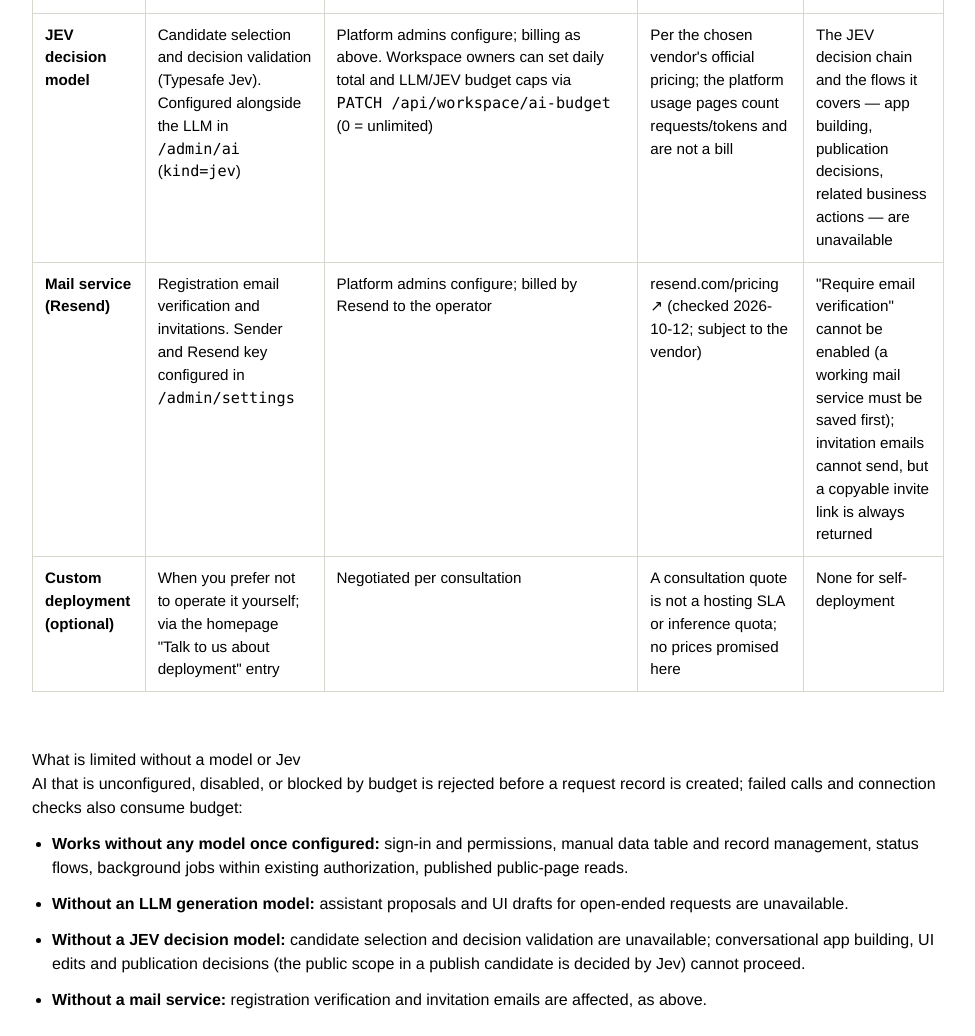
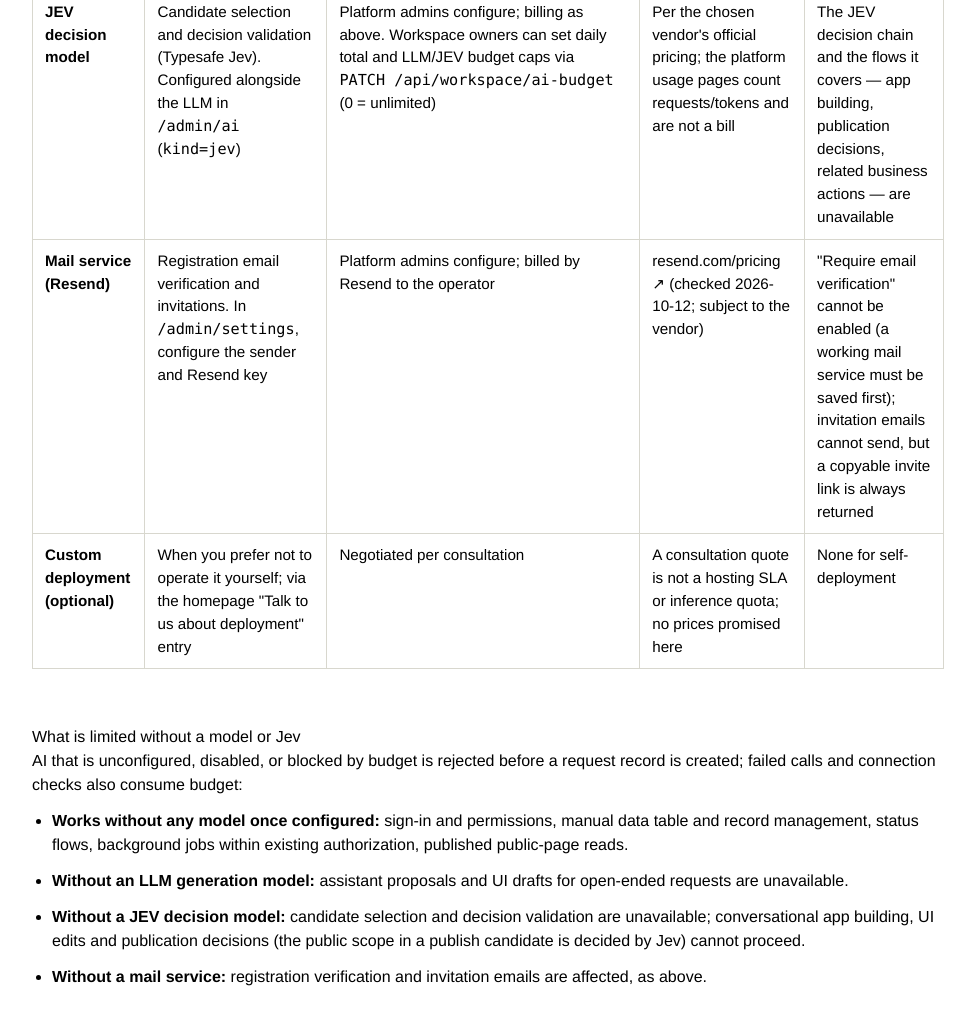
Before and after one commit to tans/miao.my, a plain HTML site: page en/self-hosting/costs/index.html in a window 1280 px wide. Shown: the part 1700-2736 px from the top of the page, without its empty margins (152-1127 px from the left). Drawn offline with Linux system fonts and the light colour scheme.

```diff
--- a/en/self-hosting/costs/index.html
+++ b/en/self-hosting/costs/index.html
@@ -11,7 +11,7 @@
 <tr><td class="border border-[#d8d7ce] px-3 py-2.5 text-left align-top"><strong>Data storage and backup space</strong></td><td class="border border-[#d8d7ce] px-3 py-2.5 text-left align-top">Always; the <code class="whitespace-nowrap">pb_data/</code> database and attachments. Backups default to <code class="whitespace-nowrap">backups/</code> under the data dir, kept 30 days; scripts create no schedule or off-site copy</td><td class="border border-[#d8d7ce] px-3 py-2.5 text-left align-top">Operator schedules backups and pays</td><td class="border border-[#d8d7ce] px-3 py-2.5 text-left align-top">Per your storage vendor</td><td class="border border-[#d8d7ce] px-3 py-2.5 text-left align-top">No recovery after failure or mistakes; archives contain production data and must be protected as such</td></tr>
 <tr><td class="border border-[#d8d7ce] px-3 py-2.5 text-left align-top"><strong>LLM generation model</strong></td><td class="border border-[#d8d7ce] px-3 py-2.5 text-left align-top">Structured proposals for open-ended requests such as assistant drafts and UI proposals. Configured in <code class="whitespace-nowrap">/admin/ai</code> (provider, base_url, key); keys stay server-side only</td><td class="border border-[#d8d7ce] px-3 py-2.5 text-left align-top">Platform admins configure; inference is billed by the chosen model vendor to the operator</td><td class="border border-[#d8d7ce] px-3 py-2.5 text-left align-top">Per the chosen model vendor's official pricing (no prices quoted here)</td><td class="border border-[#d8d7ce] px-3 py-2.5 text-left align-top">Model-dependent conversational building, UI editing and record AI actions are rejected before a request is recorded</td></tr>
 <tr><td class="border border-[#d8d7ce] px-3 py-2.5 text-left align-top"><strong>JEV decision model</strong></td><td class="border border-[#d8d7ce] px-3 py-2.5 text-left align-top">Candidate selection and decision validation (Typesafe Jev). Configured alongside the LLM in <code class="whitespace-nowrap">/admin/ai</code> (<code class="whitespace-nowrap">kind=jev</code>)</td><td class="border border-[#d8d7ce] px-3 py-2.5 text-left align-top">Platform admins configure; billing as above. Workspace owners can set daily total and LLM/JEV budget caps via <code class="whitespace-nowrap">PATCH /api/workspace/ai-budget</code> (0 = unlimited)</td><td class="border border-[#d8d7ce] px-3 py-2.5 text-left align-top">Per the chosen vendor's official pricing; the platform usage pages count requests/tokens and are not a bill</td><td class="border border-[#d8d7ce] px-3 py-2.5 text-left align-top">The JEV decision chain and the flows it covers — app building, publication decisions, related business actions — are unavailable</td></tr>
-<tr><td class="border border-[#d8d7ce] px-3 py-2.5 text-left align-top"><strong>Mail service (Resend)</strong></td><td class="border border-[#d8d7ce] px-3 py-2.5 text-left align-top">Registration email verification and invitations. Sender and Resend key configured in <code class="whitespace-nowrap">/admin/settings</code></td><td class="border border-[#d8d7ce] px-3 py-2.5 text-left align-top">Platform admins configure; billed by Resend to the operator</td><td class="border border-[#d8d7ce] px-3 py-2.5 text-left align-top"><a href="https://resend.com/pricing">resend.com/pricing ↗</a> (checked 2026-10-12; subject to the vendor)</td><td class="border border-[#d8d7ce] px-3 py-2.5 text-left align-top">"Require email verification" cannot be enabled (a working mail service must be saved first); invitation emails cannot send, but a copyable invite link is always returned</td></tr>
+<tr><td class="border border-[#d8d7ce] px-3 py-2.5 text-left align-top"><strong>Mail service (Resend)</strong></td><td class="border border-[#d8d7ce] px-3 py-2.5 text-left align-top">Registration email verification and invitations. In <code class="whitespace-nowrap">/admin/settings</code>, configure the sender and Resend key</td><td class="border border-[#d8d7ce] px-3 py-2.5 text-left align-top">Platform admins configure; billed by Resend to the operator</td><td class="border border-[#d8d7ce] px-3 py-2.5 text-left align-top"><a href="https://resend.com/pricing">resend.com/pricing ↗</a> (checked 2026-10-12; subject to the vendor)</td><td class="border border-[#d8d7ce] px-3 py-2.5 text-left align-top">"Require email verification" cannot be enabled (a working mail service must be saved first); invitation emails cannot send, but a copyable invite link is always returned</td></tr>
 <tr><td class="border border-[#d8d7ce] px-3 py-2.5 text-left align-top"><strong>Custom deployment (optional)</strong></td><td class="border border-[#d8d7ce] px-3 py-2.5 text-left align-top">When you prefer not to operate it yourself; via the homepage "Talk to us about deployment" entry</td><td class="border border-[#d8d7ce] px-3 py-2.5 text-left align-top">Negotiated per consultation</td><td class="border border-[#d8d7ce] px-3 py-2.5 text-left align-top">A consultation quote is not a hosting SLA or inference quota; no prices promised here</td><td class="border border-[#d8d7ce] px-3 py-2.5 text-left align-top">None for self-deployment</td></tr>
 </tbody></table></div>
 <h2 class="mt-14">What is limited without a model or Jev</h2>
```
